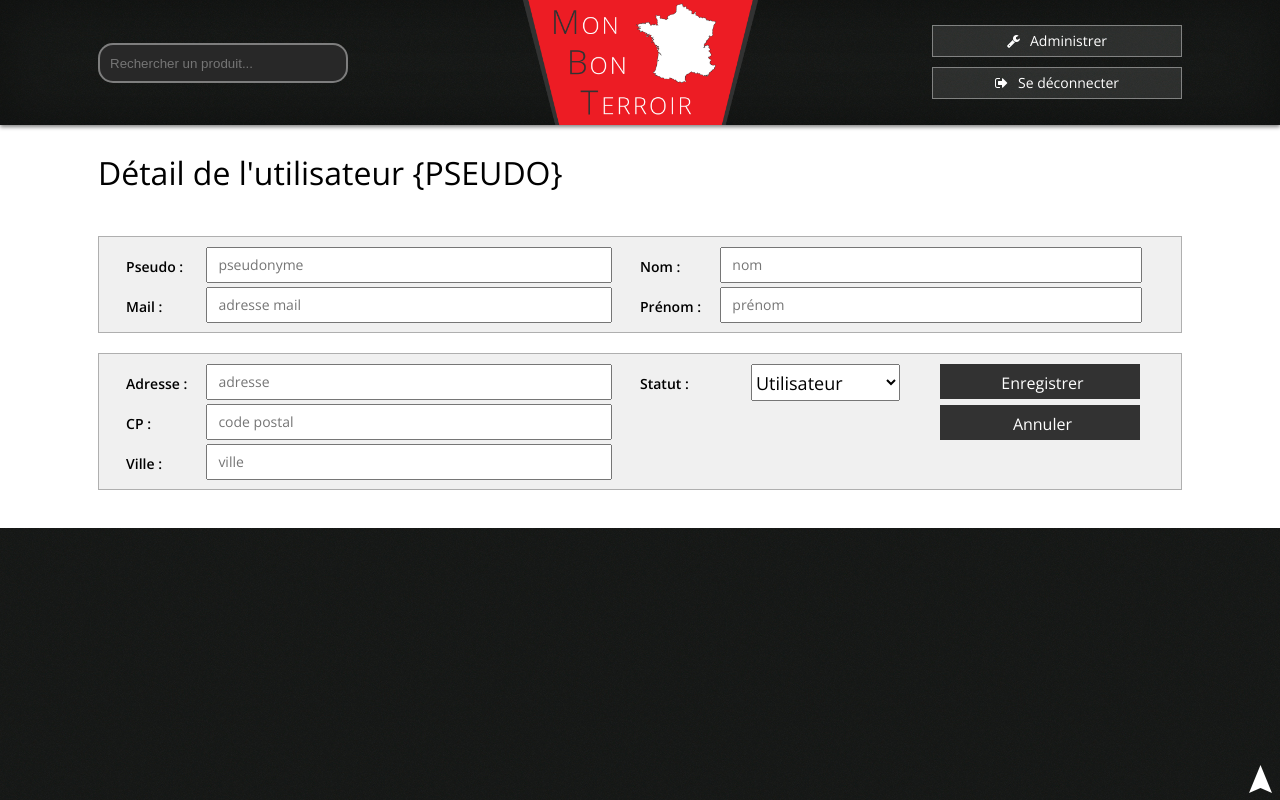
After one commit to Zegui81/sudouest-mouly, a PHP site: page /adminDetailUser.php in a window 1280 px wide. The commit adds this page. Run offline with PHP 8.4, Linux system fonts and the light colour scheme; the visitor is signed in with stand-in values (Sample User, id 1); some libraries are stand-ins or nearby versions.

Commit message:
Admin Detail User

```diff
--- /dev/null
+++ b/src/adminDetailUser.php
@@ -0,0 +1,22 @@
+<?php session_start();
+    include 'bd/divers.bd.php';
+    include 'bd/produit.bd.php';
+    include 'vue/divers.vue.php';
+    include 'vue/produit.vue.php';
+    if (!(isset($_SESSION['statut']) && $_SESSION['statut'] == 1)) {
+        // Si un administrateur n'est pas connecté, on n'autorise pas l'accès à la page
+        header('Location: index.php');
+    }
+?>
+<!DOCTYPE html>
+<html>
+	<head><?php includeHead(); ?></head>
+	<body>
+		<?php displayMenu();
+
+		   	require 'form/adminDetailUser.html';
+
+		   	displayScroller(); // Scroller pour remonter
+		?>
+	</body>
+</html>
--- /dev/null
+++ b/src/form/adminDetailUser.html
@@ -0,0 +1,41 @@
+<div class="white">
+	<div class="produit">
+		<h1 class="page-produit no-merge">Détail de l'utilisateur {PSEUDO}</h1>
+		<div class="conteneur-center">
+		<form class="liste-item-inscription item-admin gestion-user-admin-info" enctype="multipart/form-data" name="adminCategorie" method="POST">
+	           <div class="admin-item-gauche">
+	           	   <span class="remove-error lbl-admin-produit lbl-marge-droite-input">Pseudo :</span>
+		           <input id="promo-prod" type="text" name="pseudo" placeholder="pseudonyme" class="input-inscription remove-error" value=""><br/>
+		           <span class="remove-error lbl-admin-produit lbl-marge-droite-input">Mail :</span>
+		           <input id="promo-prod" type="text" name="mail" placeholder="adresse mail" class="input-inscription remove-error" value=""><br/>
+	           </div>
+	           <div class="admin-item-droit">
+		           <span class="remove-error lbl-admin-produit lbl-marge-droite-input">Nom :</span>
+		           <input id="nom-prod" type="text" name="nom" placeholder="nom" class="input-inscription remove-error" value=""><br/>
+		           <span class="remove-error lbl-admin-produit lbl-marge-droite-input">Prénom :</span>
+		           <input id="prix-prod" type="text" name="prenom" placeholder="prénom" class="input-inscription remove-error" value=""><br/>
+	           </div>
+	        </form>
+
+			<form class="liste-item-inscription item-admin gestion-user-admin" enctype="multipart/form-data" name="adminCategorie" method="POST">
+	           <div class="admin-item-gauche">
+		           <span class="remove-error lbl-admin-produit lbl-marge-droite-input">Adresse :</span>
+		           <input id="nom-prod" type="text" name="adresse" placeholder="adresse" class="input-inscription remove-error" value=""><br/>
+		           <span class="remove-error lbl-admin-produit lbl-marge-droite-input">CP :</span>
+		           <input id="prix-prod" type="text" name="codePostal" placeholder="code postal" class="input-inscription remove-error" value=""><br/>
+		           <span class="remove-error lbl-admin-produit lbl-marge-droite-input">Ville :</span>
+		           <input id="promo-prod" type="text" name="ville" placeholder="ville" class="input-inscription remove-error" value=""><br/>
+	           </div>
+	           <div class="admin-item-droit">
+		           <span class="remove-error lbl-admin-produit">Statut :</span>
+		           <select>
+					  <option value="0" class="input-inscription remove-error">Utilisateur</option>
+					  <option value="1" class="input-inscription remove-error">Administrateur</option>
+					</select>
+		           <input class="btn-inscription btn-valider btn-admin" type="submit" value=Enregistrer>
+		           <input class="btn-inscription btn-supprimer btn-admin" type="button" value="Annuler">
+	           </div>
+	        </form>
+		</div><br>
+	</div>
+</div>
--- a/src/style.css
+++ b/src/style.css
@@ -702,7 +702,7 @@ span.input-error {
 
 .admin-item-gauche span {
 	display: inline-block;
-	width: 10%;
+	width: 13%;
 	float: left;
 	margin-left: 5%;
 }
@@ -710,7 +710,7 @@ span.input-error {
 .admin-item-gauche input {
 	float: left;
 	display: inline-block;
-	width: 75%;
+	width: 72%;
 	padding-left: 10px;
 	height: 30px;
 	font-family: Open Sans;
@@ -729,22 +729,22 @@ span.input-error {
 
 .admin-item-droit span {
 	display: inline-block;
-	width: 10%;
+	width: 13%;
 	float: left;
 }
 
 .admin-item-droit input {
 	float: left;
 	display: inline-block;
-	width: 80%;
+	width: 75%;
 	padding-left: 10px;
 	font-family: Open Sans;
 	font-size: 14px;
 	font-style: normal;
 	font-variant: normal;
 	font-weight: 300;
-	height: 40px;
-	line-height: 40px;
+	height: 30px;
+	line-height: 30px;
 	color: RGB(45, 45, 45);
 }
 
@@ -955,3 +955,32 @@ span.input-error {
 	line-height:30px !important;
 	margin-bottom: 45px;
 }
+
+.lbl-marge-droite-input{
+	margin-right:10px;
+}
+
+.admin-item-droit select{
+	height:37px;
+	font-family: Open Sans;
+	font-size: 18px;
+	font-style: normal;
+	font-variant: normal;
+	font-weight: 500;
+}
+
+.admin-item-droit option{
+	font-family: Open Sans;
+	font-size: 18px;
+	font-style: normal;
+	font-variant: normal;
+	font-weight: 500;
+}
+
+.gestion-user-admin{
+	height:115px;
+}
+
+.gestion-user-admin-info{
+	height:75px;
+}
```
Also changed, not shown: src/adminUser.php (renamed from src/adminListeUser.php).
